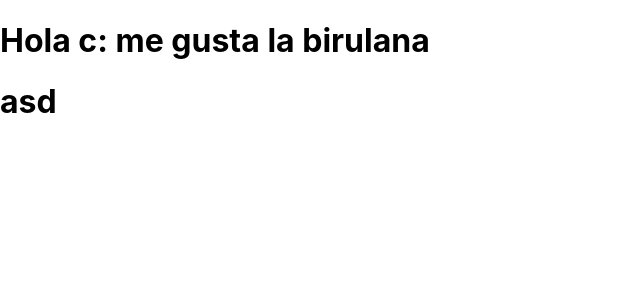
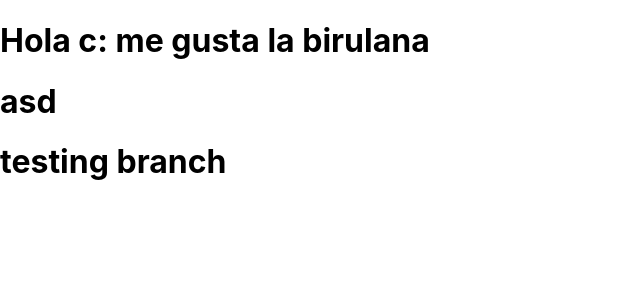
Before and after one commit to aleema95/chat-app, a React (Create React App) app: page / in a window 1280 px wide. Shown: the top 300 px of the page, without its empty margins (0-640 px from the left). Built offline with nearby package versions, Linux system fonts and the light colour scheme.

Commit message:
testing branch

```diff
--- a/src/App.js
+++ b/src/App.js
@@ -5,6 +5,7 @@ function App() {
       <div>
         <h1>Hola c: me gusta la birulana</h1>
         <h1>asd</h1>
+        <h1>testing branch</h1>
       </div>
   );
 }
```
